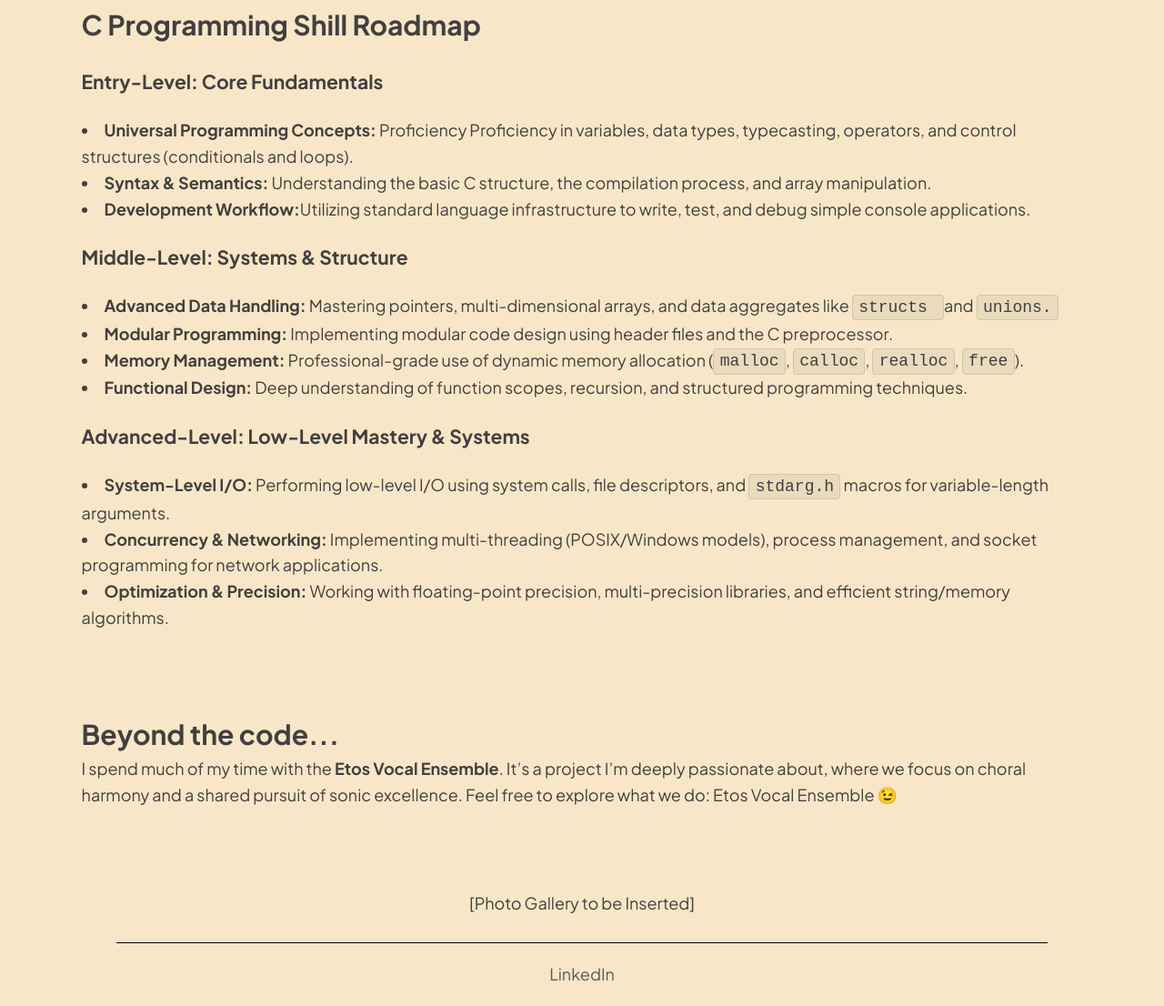
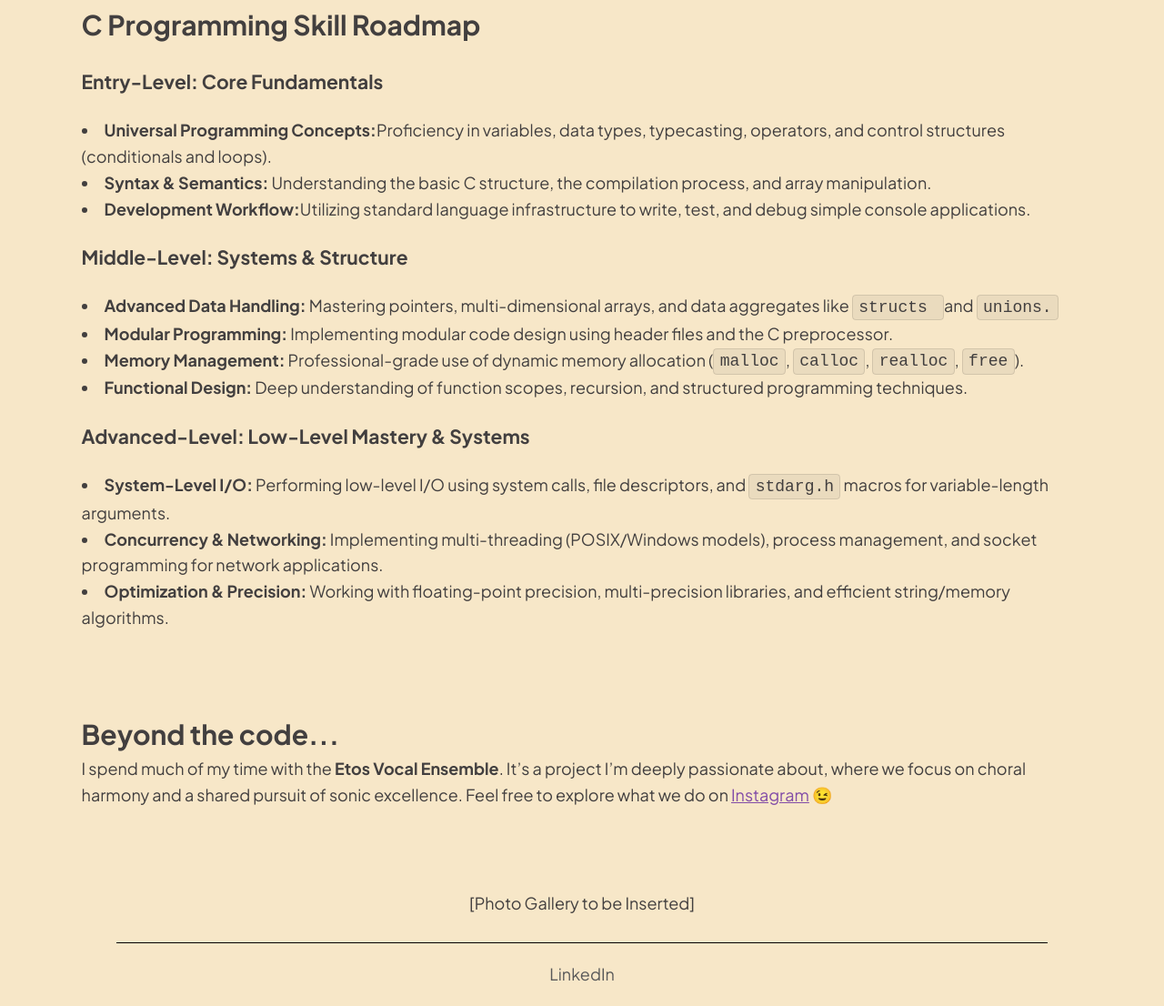
Before and after one commit to rodperei/My_Portfolio, a plain HTML site: page pages/about.html in a window 1280 px wide. Shown: the part 855-1961 px from the top of the page at 91% size. Drawn offline with Linux system fonts and the light colour scheme.

Commit message:
Fixed some grammar errors

```diff
--- a/css/about.css
+++ b/css/about.css
@@ -156,6 +156,10 @@ footer *:hover{
 .personal{
 	margin: 7%;
 }
+.personal a{
+	text-decoration: underline;
+	color: rgb(130 76 167);
+}
 
 @media(max-width: 1024px)
 {
--- a/pages/about.html
+++ b/pages/about.html
@@ -36,8 +36,8 @@
 			<h2>Hello again!</h2>
 			<p>I'm Rodrigo Almada, based in Aveiro, currently developing C++
 			small exercises projects, to practice Object-Oriented Programming,
-			as a 42 Porto Student.</p>
-			<p>Throughout my lerning journey, I've studied many disciplines:
+			as a 42 Porto student.</p>
+			<p>Throughout my learning journey, I've studied many disciplines:
 			Computer Architecture, Digital Systems, Object-Oriented Programming,
 			Computer Graphics. These diverse experiences have shaped a strong
 			skillset that I bring to my development work every day.</p>
@@ -59,12 +59,12 @@
 	<br>
 	<br>
 	<div class="skills">
-		<h2>C Programming Shill Roadmap</h2>
+		<h2>C Programming Skill Roadmap</h2>
 		<h3>Entry-Level: Core Fundamentals</h3>
 		<ul>
-			<li><b>Universal Programming Concepts:</b> Proficiency Proficiency
-				in variables, data types, typecasting, operators, and control
-				structures (conditionals and loops).</li>
+			<li><b>Universal Programming Concepts:</b>Proficiency in variables,
+				data types, typecasting, operators, and control structures
+				(conditionals and loops).</li>
 			<li><b>Syntax & Semantics:</b> Understanding the basic C structure,
 				the compilation process, and array manipulation.</li>
 			<li><b>Development Workflow:</b>Utilizing standard language
@@ -102,8 +102,8 @@
 		<p>I spend much of my time with the <b>Etos Vocal Ensemble</b>. It’s a
 		project I’m deeply passionate about, where we focus on choral harmony
 		and a shared pursuit of sonic excellence. Feel free to explore what we
-		do: <a href="https://www.instagram.com/etos_vocalensemble?igsh=MXJ4aTdwN3p2eWI0Mg==">
-			Etos Vocal Ensemble</a> 😉</p>
+		do on <a href="https://www.instagram.com/etos_vocalensemble?igsh=MXJ4aTdwN3p2eWI0Mg==">
+			Instagram</a> 😉</p>
 	</div>
 	<p style="text-align: center;">[Photo Gallery to be Inserted]</p>
 	<br>
```
